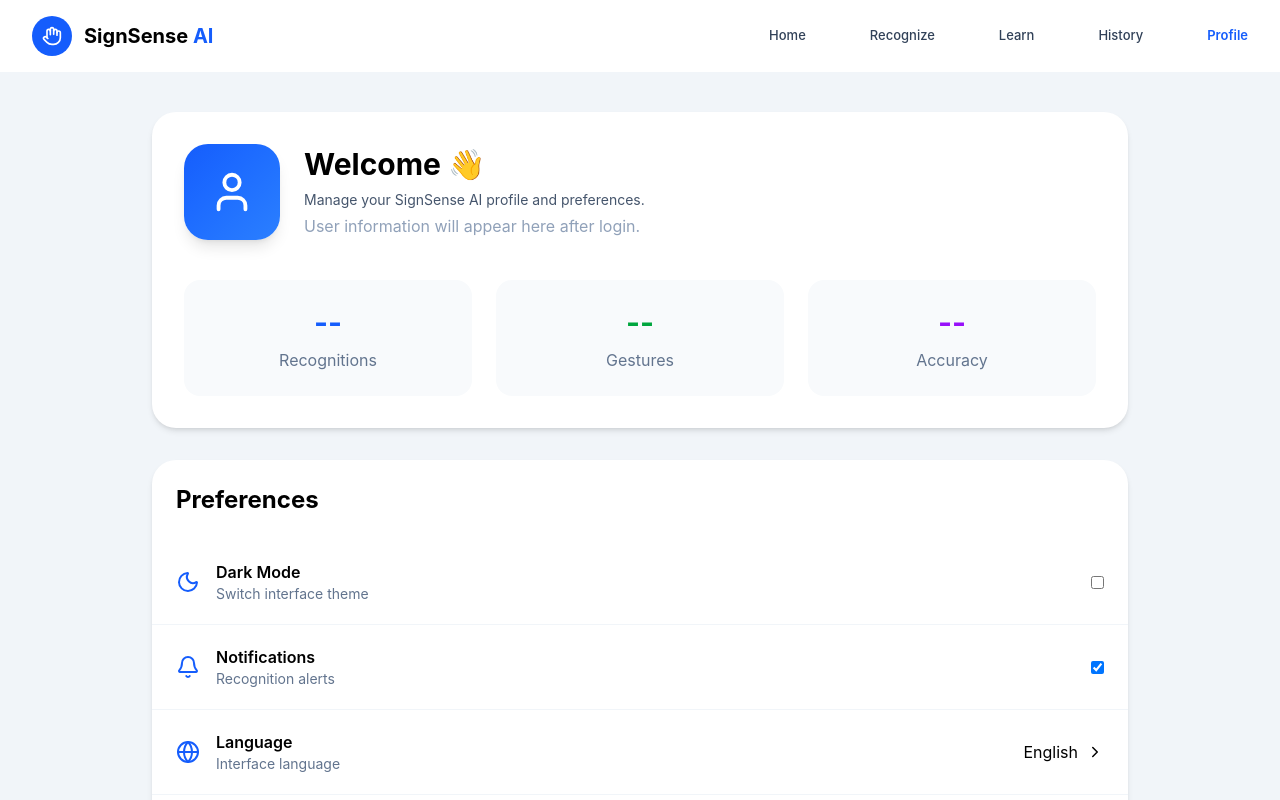
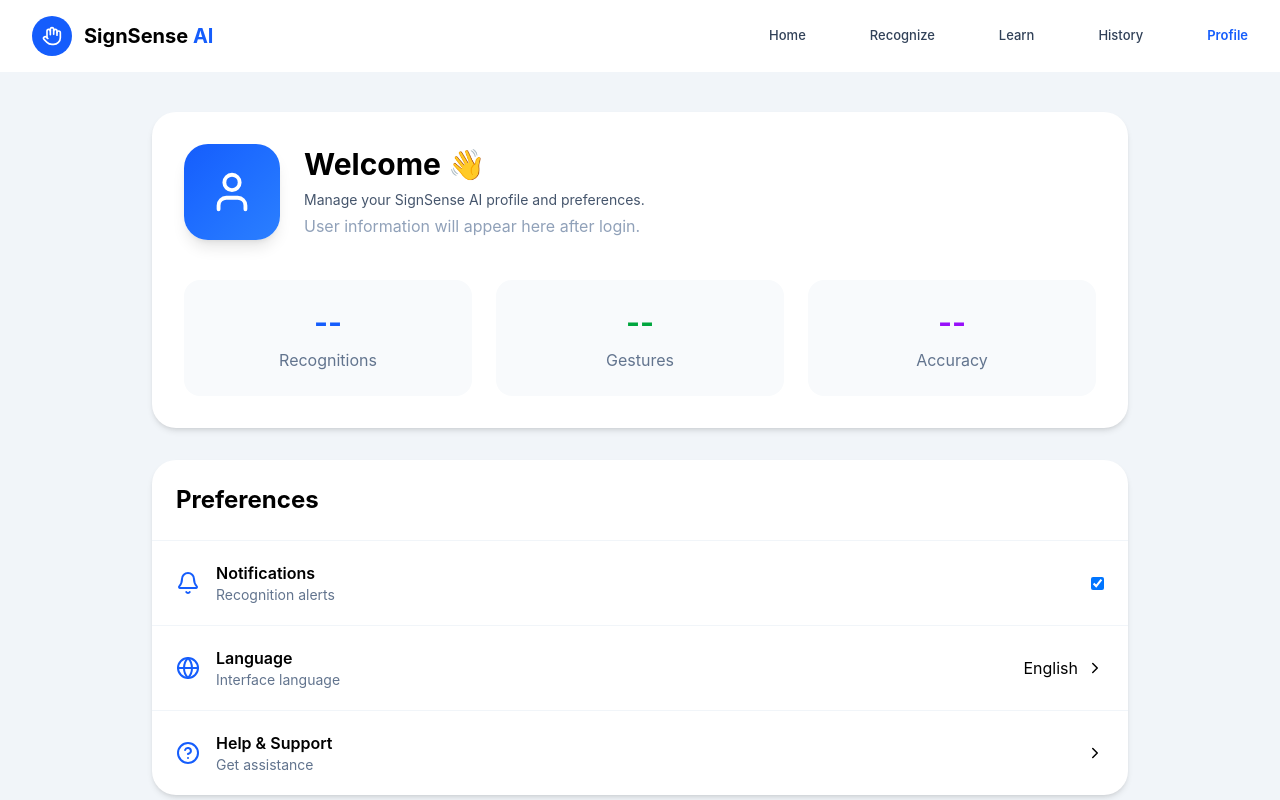
Before and after one commit to gbattabe23-art/Capstone-project-, a React (Vite) app in the folder client/: page /user/profile in a window 1280 px wide. Shown: the top 800 px of the page. Built offline with nearby package versions, Linux system fonts and the light colour scheme.

Commit message:
Add demo video to landing page

```diff
--- a/client/src/components/Hero.jsx
+++ b/client/src/components/Hero.jsx
@@ -33,11 +33,15 @@ function Hero() {
               Get Started
               <ArrowRight size={18} />
             </button>
-
-            <button className="flex items-center gap-2 rounded-xl border border-slate-300 px-6 py-3 font-semibold text-slate-700 transition hover:bg-slate-100">
-              <PlayCircle size={18} />
-              Watch Demo
-            </button>
+<a
+  href="/videos/signsense-demo.mp4"
+  target="_blank"
+  rel="noopener noreferrer"
+  className="flex items-center gap-2 rounded-xl border border-slate-300 px-6 py-3 font-semibold text-slate-700 transition hover:bg-slate-50"
+>
+  <PlayCircle size={20} />
+  Watch Demo
+</a>
           </div>
         </div>
 
--- a/client/src/pages/User/Profile.jsx
+++ b/client/src/pages/User/Profile.jsx
@@ -117,35 +117,7 @@ const handleLogout = () => {
             Preferences
           </h2>
 
-          {/* Dark Mode */}
 
-          <div className="flex items-center justify-between px-6 py-5 hover:bg-slate-50 transition">
-
-            <div className="flex items-center gap-4">
-
-              <Moon className="text-blue-600" />
-
-              <div>
-
-                <h3 className="font-semibold">
-                  Dark Mode
-                </h3>
-
-                <p className="text-sm text-slate-500">
-                  Switch interface theme
-                </p>
-
-              </div>
-
-            </div>
-
-            <input
-              type="checkbox"
-              checked={darkMode}
-              onChange={() => setDarkMode(!darkMode)}
-            />
-
-          </div>
 
           {/* Notifications */}
 
```
Also changed, not shown: 1 other file (tests, documents, lock files or other folders).
